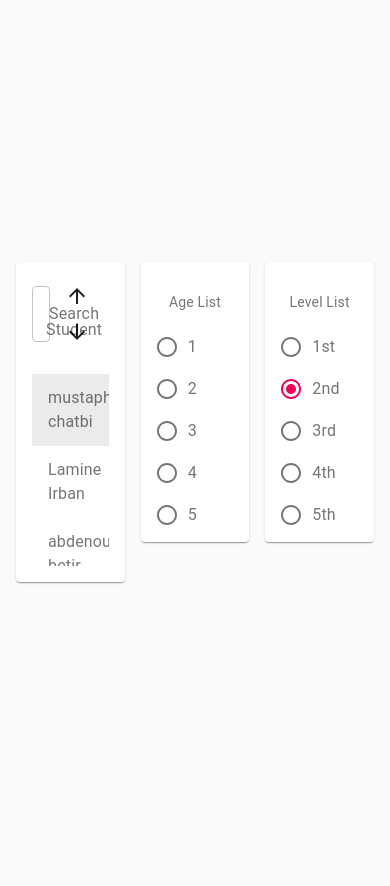
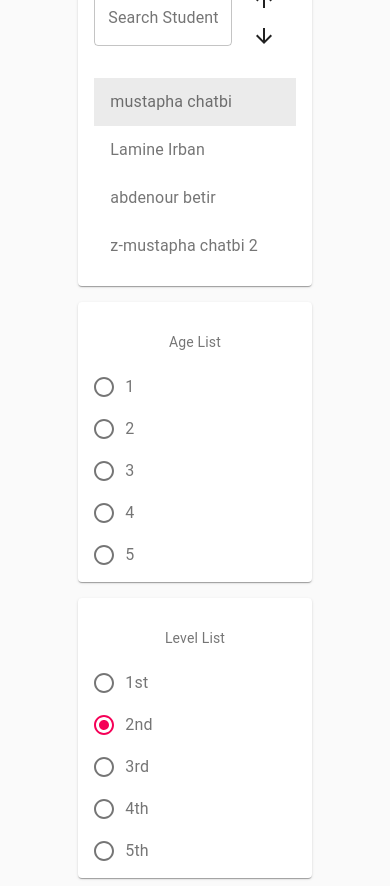
Before and after one commit to ChaTbiM/StudentsList, a React (Create React App) app: page / in a window 390 px wide. Before the commit the page ends 844 px from the top, so only its background shows below. Built offline with nearby package versions, Linux system fonts and the light colour scheme.

Commit message:
responsive grids

```diff
--- a/src/App.css.ts
+++ b/src/App.css.ts
@@ -6,14 +6,17 @@ export default useStyles = makeStyles((theme) => ({
   App: {
     display: "flex",
     alignItems: "center",
+    justifyContent: "center",
     height: "100vh",
   },
   root: {
     flexGrow: 1,
+    justifyContent: "center",
     display: "flex",
     alignItems: "stretch",
   },
   paper: {
+    margin: "0 auto",
     display: "flex",
     alignItems: "center",
     justifyContent: "center",
--- a/src/App.tsx
+++ b/src/App.tsx
@@ -17,10 +17,10 @@ const App: React.FC = () => {
   return (
     <CssBaseline>
       <Container maxWidth="md" className={classes.App}>
-        <Grid container spacing={2} className={classes.root}>
+        <Grid justify="center" container spacing={2} className={classes.root}>
           {/* studentslist */}
 
-          <Grid item xs={4}>
+          <Grid item xs={8} md={4}>
             <Paper className={classes.paper}>
               <StudentsList
                 students={state.students}
@@ -33,7 +33,7 @@ const App: React.FC = () => {
 
           {/* age list */}
 
-          <Grid item xs={4}>
+          <Grid item xs={8} md={4}>
             <Paper className={classes.paper}>
               <AgeList
                 selectedStudent={state.selectedStudent}
@@ -46,7 +46,7 @@ const App: React.FC = () => {
 
           {/* Year */}
 
-          <Grid item xs={4}>
+          <Grid item xs={8} md={4}>
             <Paper className={classes.paper}>
               <LevelList
                 selectedStudent={state.selectedStudent}
```
